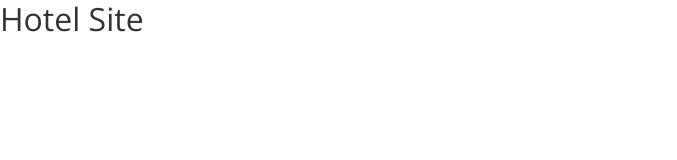
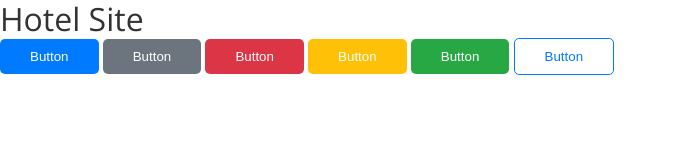
Before and after one commit to SahikaErcan/UygulamaliWebGelistirme-SadikTuran, a plain HTML site: page HotelSite/index.html in a window 1280 px wide. Shown: the whole page, without its empty margins (0-677 px from the left). Drawn offline with nearby package versions, Linux system fonts and the light colour scheme.

Commit message:
HTML-CSS

```diff
--- a/HotelSite/css/style.css
+++ b/HotelSite/css/style.css
@@ -1,4 +1,4 @@
-@import url('https://fonts.googleapis.com/css2?family=Open+Sans:ital,wght@0,300;0,700;1,300&display=swap');
+@import url('https://fonts.googleapis.com/css2?family=Open+Sans:wght@300;400;700&display=swap');
 
 * {
     box-sizing: border-box;
--- a/HotelSite/css/utils.css
+++ b/HotelSite/css/utils.css
@@ -0,0 +1,81 @@
+:root {
+    --white: #FFF;
+    --primary: #007BFF;
+    --secondary: #6C757D;
+    --success: #28A745;
+    --danger: #DC3545;
+    --warning: #FFC107;
+    --info: #17A2B8;
+    --dark: #343A40;
+    --light: #F8F9FA;
+}
+
+/* text color */
+.text-primary {color: var(--primary);}
+.text-secondary {color: var(--secondary);}
+.text-success {color: var(--success);}
+.text-danger {color: var(--danger);}
+.text-warning {color: var(--warning);}
+.text-info {color: var(--info);}
+.text-dark {color: var(--dark);}
+.text-light {color: var(--light);}
+
+/* background color */
+.bg-primary {background-color: var(--primary);}
+.bg-secondary {background-color: var(--secondary);}
+.bg-success {background-color: var(--success);}
+.bg-danger {background-color: var(--danger);}
+.bg-warning {background-color: var(--warning);}
+.bg-info {background-color: var(--info);}
+.bg-dark {background-color: var(--dark);}
+.bg-light {background-color: var(--light);}
+
+/* buttons */
+.btn {
+    cursor: pointer;
+    display: inline-block; /* Genişlik yükseklik değerleri pading margin için dört köşeden uygulansın diye kullanıyoruz.*/
+    padding: 10px 30px;
+    border: none;
+    border-radius: 5px;
+}
+.btn:hover {
+    opacity: 0.9;
+}
+.btn-primary {
+    color: var(--white);
+    background-color: var(--primary);
+}
+.btn-secondary {
+    color: var(--white);
+    background-color: var(--secondary);
+}
+.btn-success {
+    color: var(--white);
+    background-color: var(--success);
+}
+.btn-danger {
+    color: var(--white);
+    background-color: var(--danger);
+}
+.btn-warning {
+    color: var(--white);
+    background-color: var(--warning);
+}
+.btn-dark {
+    color: var(--white);
+    background-color: var(--dark);
+}
+.btn-outline-primary {
+    color: var(--primary);
+    background: transparent;
+    border: 1px solid var(--primary);
+}
+.btn-outline-primary:hover {
+    color: var(--white);
+    background: var(--primary);
+    border: 1px solid var(--primary);
+}
+
+/* flex items */
+
+/* flex grid */
--- a/HotelSite/index.html
+++ b/HotelSite/index.html
@@ -12,5 +12,11 @@
 </head>
 <body>
     <h1>Hotel Site</h1>
+    <button class="btn btn-primary">Button</button>
+    <button class="btn btn-secondary">Button</button>
+    <button class="btn btn-danger">Button</button>
+    <button class="btn btn-warning">Button</button>
+    <button class="btn btn-success">Button</button>
+    <button class="btn btn-outline-primary">Button</button>
 </body>
 </html>
```
